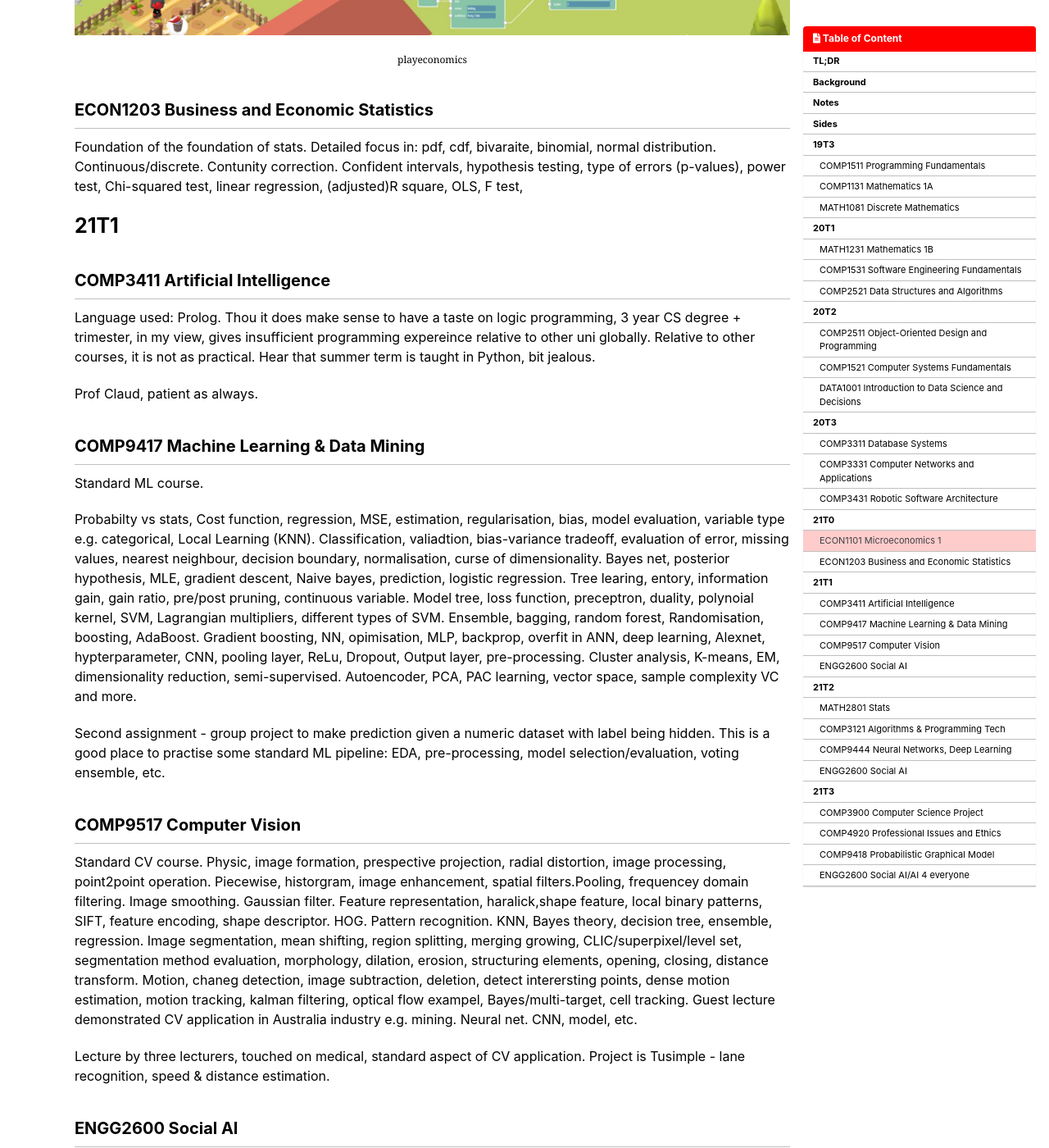
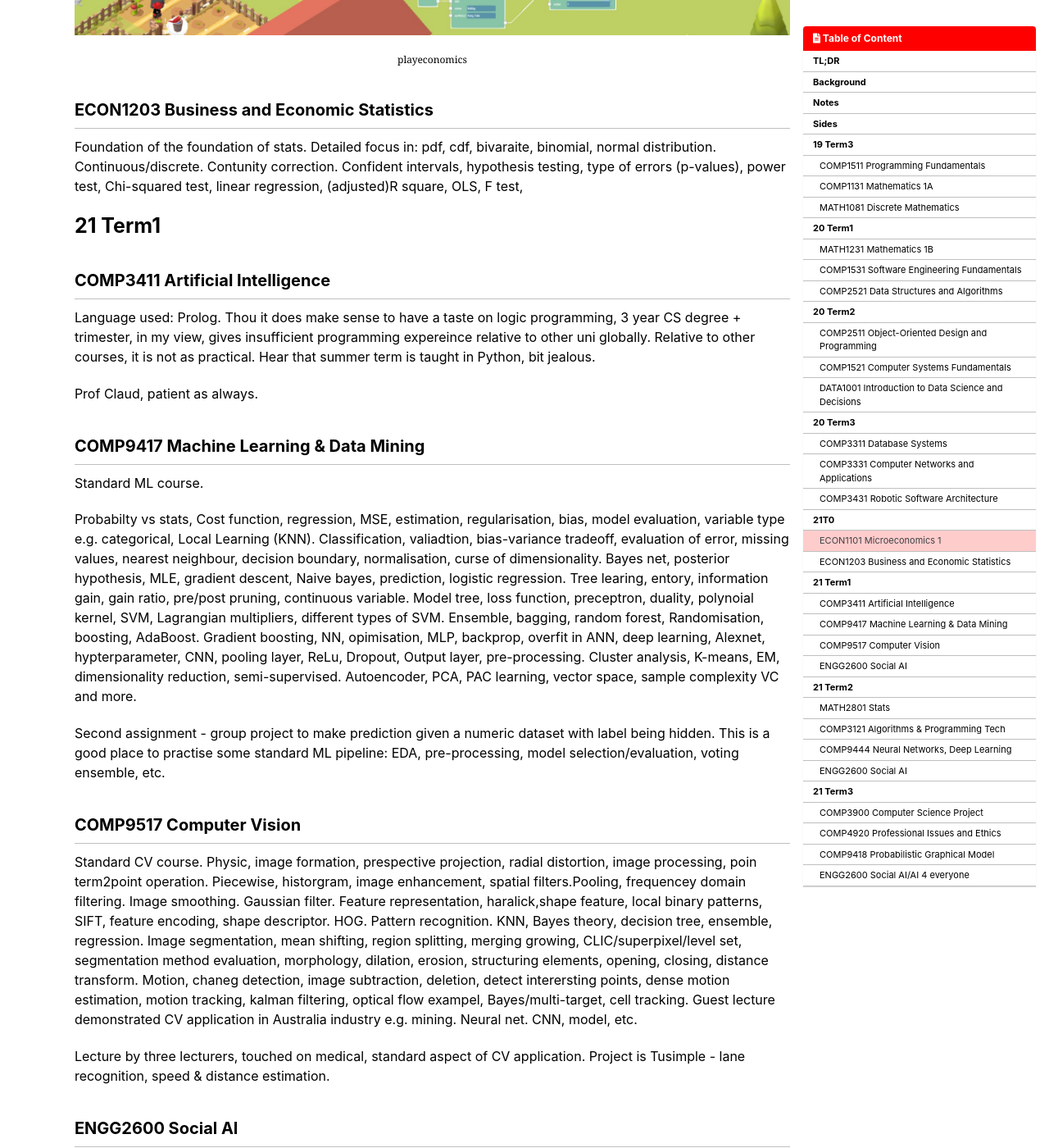
Before and after one commit to postsent/postsent.github.io, a Jekyll site: the page built from _posts/computing/uni/unsw/2021-12-11-courses.md, in a window 1280 px wide and 1400 px high, scrolled down 7479 px. Shown: the whole window at 82% size. Built offline with Jekyll 4.4.1, drawn with Linux system fonts in a browser that asks for light colours; cached includes are drawn as plain includes; emoji names are drawn with the system emoji font; comment, search, counter and statistics services are not loaded; some of the changed text lies outside the part shown.

Commit message:
updates: title

```diff
--- a/_posts/computing/uni/unsw/2021-12-11-courses.md
+++ b/_posts/computing/uni/unsw/2021-12-11-courses.md
@@ -3,7 +3,7 @@ title: My Courses Reviews - with blogs
 date: 2021-12-11
 categories:
   - UNSW
-excerpt: This is blog-ish review on each course I did in my bachelor degree in UNSW. From 2019 T3 to 2021 T3.
+excerpt: This is blog-ish review on each course I did in my bachelor degree in UNSW. From 2019  Term3 to 2021  Term3.
 last_modified_at: 2022-01-12
 ---
 
@@ -31,7 +31,7 @@ Except for COMP4418 - the logic reasoning (prolog) course, COMP9313 (Big data ma
 
 Most lectures are either live or Pre-recorded + consultation (Q&A).
 
-If no details on the exam are mentioned, then the standard exam format applies (exam after 19T3 all online).
+If no details on the exam are mentioned, then the standard exam format applies (exam after 19 Term3 all online).
 
 ENGG2600 description below is more general due to IP.
 
@@ -49,7 +49,7 @@ Surprisingly, our school does not have NLP courses.
 
 Summary to the study notes will be in separate posts.
 
-# 19T3
+# 19 Term3
 
 As the only term that is in-person during my Bacholr degree (luckily have an extra year with UNSW during Foundation year/Year12).
 Recall: Prof Richard Buckland, before I began my uni studies, I, at 2019, watched his youtube videos about intro of programming(COMP1917 back then) that is published 10 years ago. That time, his hair is still less gray until I met him in person twice in COMP1511 and MATH1081 where our Lecurer Marc Chee and Daniel received their best teacher award by students. What's funny is that: Both Marc and Daniel told us that they were  student of Richard back in those days when he is a lecturer. One example I still recall one is his talks about testing. He made an analogy that instead of firing a cannonball with high precision that takes a lot of time towards the warship (the bugs), u can fire multiple times.
@@ -82,10 +82,10 @@ He told us that, once during the lecture, a student open his siri and he said so
 It turns out to be the MATH class that I went to in person consultation (4th floors in the math building if recalled) the most. The complex tute problems are quite interesting with great implication with real-life problems but the foundation is extremely important too.
 
 
-# 20T1
+# 20 Term1
 
 Notes, after this term, almost all my classes go online...
-The grading system, for 20T1, as a result of COVID, becomes Satisfactory > 50 and unsatisfactory which does not count towards to WAM.
+The grading system, for 20 Term1, as a result of COVID, becomes Satisfactory > 50 and unsatisfactory which does not count towards to WAM.
 
 ## MATH1231 Mathematics 1B
 
@@ -107,7 +107,7 @@ Standard general data structure course.
 
 Ashesh, recall, is the only lecturer I met that chat begins with e.g. "My friend, u should come up with ur own solution first and try hard solving them before looking at the answer".
 
-# 20T2
+# 20 Term2
 
 ## COMP2511 Object-Oriented Design and Programming
 
@@ -188,7 +188,7 @@ Intro data science course, more in width but not in depth.
 
 Three lecturers.
 
-# 20T3
+# 20 Term3
 
 ## COMP3311 Database Systems
 
@@ -201,7 +201,7 @@ Relational design, normal form, relational algebra, transaction, serialisablity.
 Assignments: design schema, answer query.
 Really nice to have the opportunity to interact with the school course/enrolment database, think this is the first time and it makes a lot more sense on the relationship between e.g. courses, course convenor, enrolment, different RDMS theories are applied through and just make sense.
 
-Jas broke an arm at the mid term, he said "this is what u get when u get old" :cry:, and I hear he broke it again in 2021 T3, hope he got better now.
+Jas broke an arm at the mid term, he said "this is what u get when u get old" :cry:, and I hear he broke it again in 2021  Term3, hope he got better now.
 Recall Jashank is the moderator of MS teams Lec, and he is called Jas , so as John (database lecturer), he said in the old days, people use J + middle name + S (John Shepherd).
 
 ## COMP3331 Computer Networks and Applications
@@ -224,7 +224,7 @@ Second is the project as below demo. Simulated Mini Autonomous driving. Two main
 No final, two project, two report, one small one large all involved real robot interaction.
 Due to COVID, thou our group has four memebers, we need to choose two to come every week and then rotate. Then, since two is for detection, and we realised later the team interacted with the robot needs more time, we sometimes just let them send the screenshot from the robot camera and me and another member do it at home.
 
-The funny moment is that, in the last few practices, Prof Claud, kindly asked us how many of us will come, not many teams response and ended up having 20-ish students in a room, which back in 2020 T3, is emm not ideal. Thanks Prof for being extremely supportive as this course along with another fews, is the handful number of courses that has in-person tute during that strange lockdown period.
+The funny moment is that, in the last few practices, Prof Claud, kindly asked us how many of us will come, not many teams response and ended up having 20-ish students in a room, which back in 2020  Term3, is emm not ideal. Thanks Prof for being extremely supportive as this course along with another fews, is the handful number of courses that has in-person tute during that strange lockdown period.
 This in-person robot interaction during the lockdown period, definitely one of the best memory at uni.
 We also thought it would be fun to make a showcase at the end, e.g. draw some "shapes" and show it on the map, but marks first..
 
@@ -276,7 +276,7 @@ Foundation of the foundation of stats.
 Detailed focus in:
 pdf, cdf, bivaraite, binomial, normal distribution. Continuous/discrete. Contunity correction. Confident intervals, hypothesis testing, type of errors (p-values), power test, Chi-squared test, linear regression, (adjusted)R square, OLS, F test,
 
-# 21T1
+# 21 Term1
 
 ## COMP3411 Artificial Intelligence
 Language used: Prolog. Thou it does make sense to have a taste on logic programming, 3 year CS degree + trimester, in my view, gives insufficient programming expereince relative to other uni globally. Relative to other courses, it is not as practical. Hear that summer term is taught in Python, bit jealous.
@@ -294,7 +294,7 @@ Second assignment - group project to make prediction given a numeric dataset wit
 ## COMP9517 Computer Vision
 
 Standard CV course.
-Physic, image formation, prespective projection, radial distortion, image processing, point2point operation. Piecewise, historgram, image enhancement, spatial filters.Pooling, frequencey domain filtering. Image smoothing. Gaussian filter. Feature representation, haralick,shape feature, local binary patterns, SIFT, feature encoding, shape descriptor. HOG. Pattern recognition. KNN, Bayes theory, decision tree, ensemble, regression. Image segmentation, mean shifting, region splitting, merging growing, CLIC/superpixel/level set, segmentation method evaluation, morphology, dilation, erosion, structuring elements, opening, closing, distance transform. Motion, chaneg detection, image subtraction, deletion, detect interersting points, dense motion estimation, motion tracking, kalman filtering, optical flow exampel, Bayes/multi-target, cell tracking. Guest lecture demonstrated CV application in Australia industry e.g. mining. Neural net. CNN, model, etc.
+Physic, image formation, prespective projection, radial distortion, image processing, poin term2point operation. Piecewise, historgram, image enhancement, spatial filters.Pooling, frequencey domain filtering. Image smoothing. Gaussian filter. Feature representation, haralick,shape feature, local binary patterns, SIFT, feature encoding, shape descriptor. HOG. Pattern recognition. KNN, Bayes theory, decision tree, ensemble, regression. Image segmentation, mean shifting, region splitting, merging growing, CLIC/superpixel/level set, segmentation method evaluation, morphology, dilation, erosion, structuring elements, opening, closing, distance transform. Motion, chaneg detection, image subtraction, deletion, detect interersting points, dense motion estimation, motion tracking, kalman filtering, optical flow exampel, Bayes/multi-target, cell tracking. Guest lecture demonstrated CV application in Australia industry e.g. mining. Neural net. CNN, model, etc.
 
 Lecture by three lecturers, touched on medical, standard aspect of CV application.
 Project is Tusimple - lane recognition, speed & distance estimation.
@@ -306,7 +306,7 @@ Familarise with ROS1 (not version 2 since the competition use version1:< ), star
 Following the course outline, logbook for individual contribution, organise code with GitLab.
 Reflection and peer review at the end of every term.
 
-# 21T2
+# 21 Term2
 
 ## MATH2801 Stats
 
@@ -446,7 +446,7 @@ MLP, gradient descent, ANN. Probablity, entropy, KL-divergence, generalisation,
 
 Begin more ROS programming via a series ROS tutorials online. Re-organise the team with the focus on multi-robot exploration and victim detection. Finalise a basic implementation at the end of term.
 
-# 21T3
+# 21 Term3
 
 ## COMP3900 Computer Science Project
 
```
